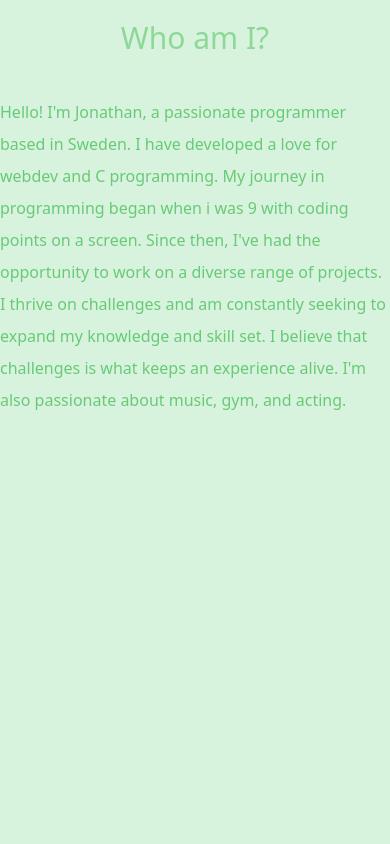
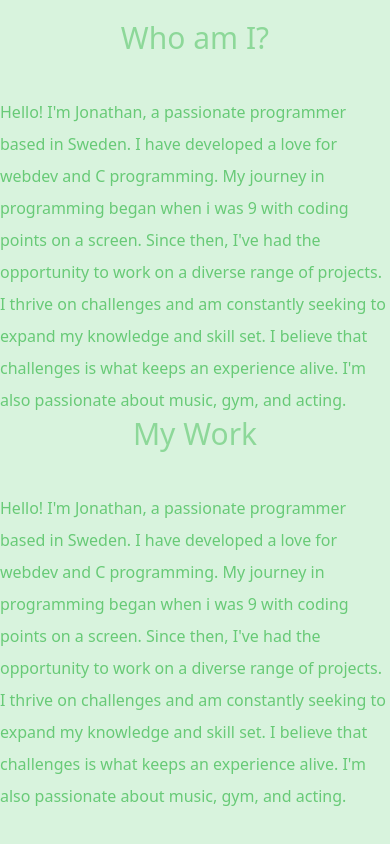
Before and after one commit to jmattaa/portfolio, a React (Vite) app: page / in a window 390 px wide. Shown: the part 824-1668 px from the top of the page. Before the commit the page ends 1240 px from the top, so only its background shows below. Built offline with nearby package versions, Linux system fonts and the light colour scheme.

Commit message:
Add some scrolling stuff and add mywork section
Signed-off-by: jmattaa <mattajonathan1@gmail.com>

```diff
--- a/src/App.tsx
+++ b/src/App.tsx
@@ -1,6 +1,7 @@
 import Nav from './sections/Nav'
 import Hero from './sections/Hero'
 import About from './sections/About'
+import MyWork from './sections/MyWork'
 
 function App() {
     return (
@@ -8,6 +9,7 @@ function App() {
             <Nav />
             <Hero />
             <About />
+            <MyWork />
         </>
     )
 }
--- a/src/index.css
+++ b/src/index.css
@@ -11,3 +11,10 @@ html {
     padding: 0;
     box-sizing: border-box;
 }
+
+:target:before {
+    content: "";
+    display: block;
+    height: 200px;
+    margin: -200px 0 0;
+}
--- /dev/null
+++ b/src/sections/MyWork.tsx
@@ -0,0 +1,20 @@
+import aboutMeData from "../assets/data/aboutMe.json";
+
+function MyWork() {
+    return (
+        <section id="projects-section">
+            <div className='container mx-auto flex flex-col h-screen md:w-2/3'>
+                <h1 className='text-3xl text-center text-palette-3 mb-10
+                            lg:text-5xl xl:text-6xl'>
+                    My Work
+                </h1>
+
+                <p className='leading-loose'>
+                    {aboutMeData.text}
+                </p>
+            </div>
+        </section>
+    )
+}
+
+export default MyWork;
```
